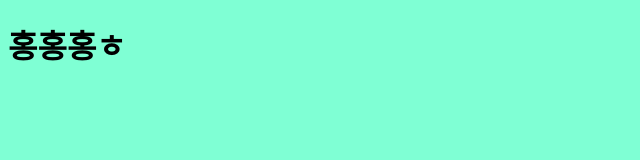
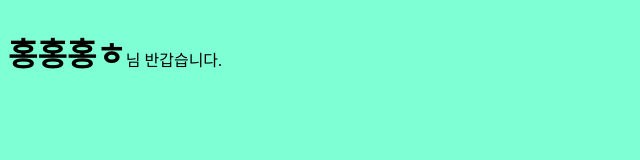
Before and after one commit to Charizard6/lastwithoh, a website: page index.html in a window 1280 px wide. Shown: the whole page, without its empty margins (0-640 px from the left). Drawn offline with Linux system fonts and the light colour scheme.

Commit message:
inlinebolci

```diff
--- a/css/example.css
+++ b/css/example.css
@@ -1,3 +1,6 @@
 body{
     background-color: aquamarine;
 }
+.inline{
+    display: inline-block;
+}
--- a/index.html
+++ b/index.html
@@ -9,6 +9,7 @@
 </head>
 <body>
     <script src="js/example.js"></script>
-    <h1>홍홍홍ㅎ</h1>
+    <h1 class="inline">홍홍홍ㅎ</h1>님 반갑습니다.
+
 </body>
 </html>
```
